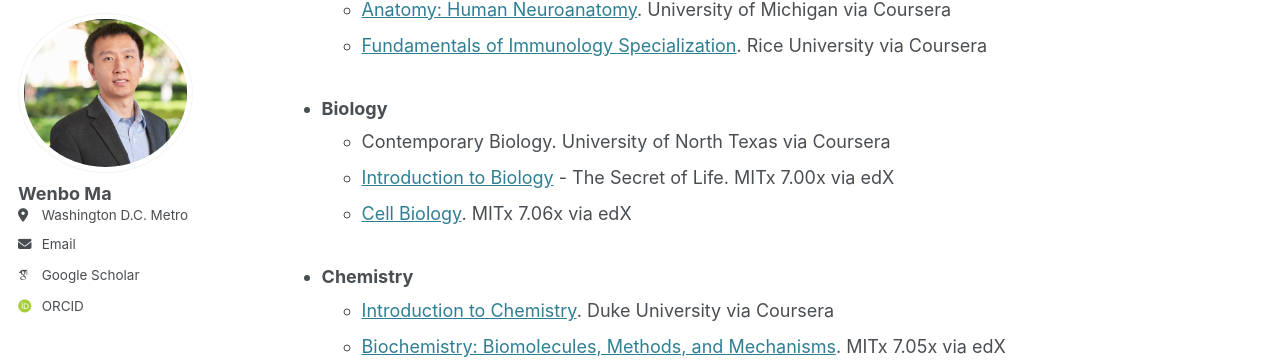
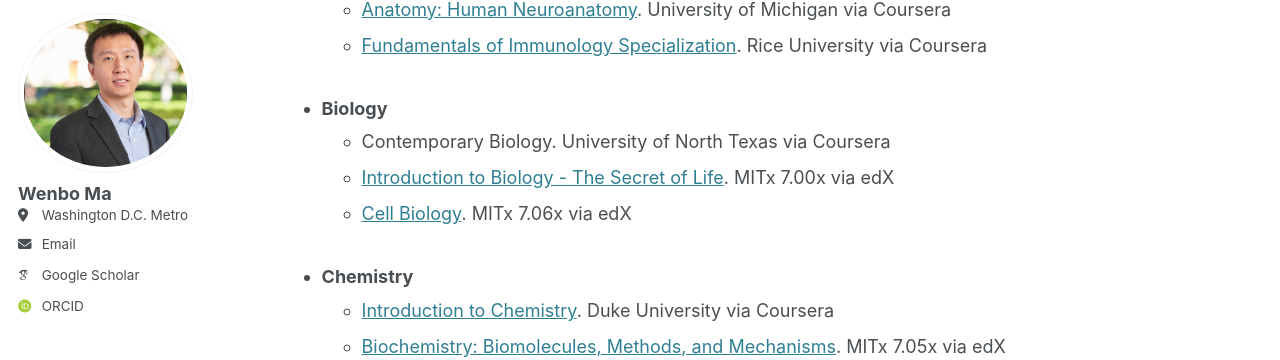
Before and after one commit to wenbo5565/wenbo5565.github.io, a Jekyll site: the page built from _pages/about.md, in a window 1280 px wide and 900 px high, scrolled down 2163 px. Shown: the part 93-453 px from the top of the window. Built offline with Jekyll 4.4.1, drawn with Linux system fonts in a browser that asks for light colours; some web fonts are replaced.

```diff
--- a/_pages/about.md
+++ b/_pages/about.md
@@ -62,7 +62,7 @@ Since my research is interdisciplinary and my formal education is only in the "m
 
 - ### Biology
   - Contemporary Biology. University of North Texas via Coursera
-  - [Introduction to Biology](https://learning.edx.org/course/course-v1:MITx+7.00x+1T2025/home) - The Secret of Life. MITx 7.00x via edX
+  - [Introduction to Biology - The Secret of Life]((https://learning.edx.org/course/course-v1:MITx+7.00x+1T2025/home)). MITx 7.00x via edX
   - [Cell Biology](https://learning.edx.org/course/course-v1:MITx+7.06.1x+1T2025/home). MITx 7.06x via edX
 
 - ### Chemistry
```
